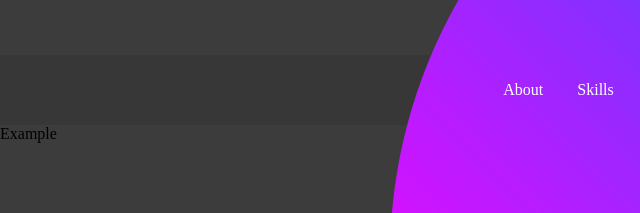
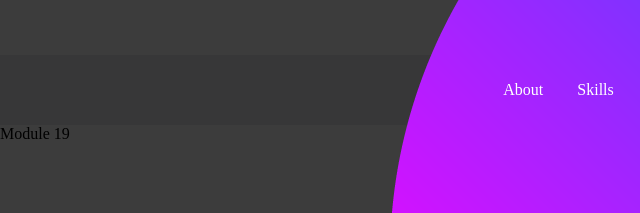
Before and after one commit to 1Chris-Saylor/UX_UI_HW_19, a plain HTML site: page index.html in a window 1280 px wide. Shown: the part 840-1053 px from the top of the page, 0-640 px from the left. Drawn offline with nearby package versions, Linux system fonts and the light colour scheme; files that its build step writes are made by us from their sources.

Commit message:
small update

```diff
--- a/index.html
+++ b/index.html
@@ -76,7 +76,7 @@
 </head>
 <body>
 
-    <div id="myID" class="centered-button">Example</div>
+    <div id="myID" class="centered-button">Module 19</div>
 
     <!-- Include your JavaScript file using the script tag -->
     <script src="js/index.js"></script>
```
